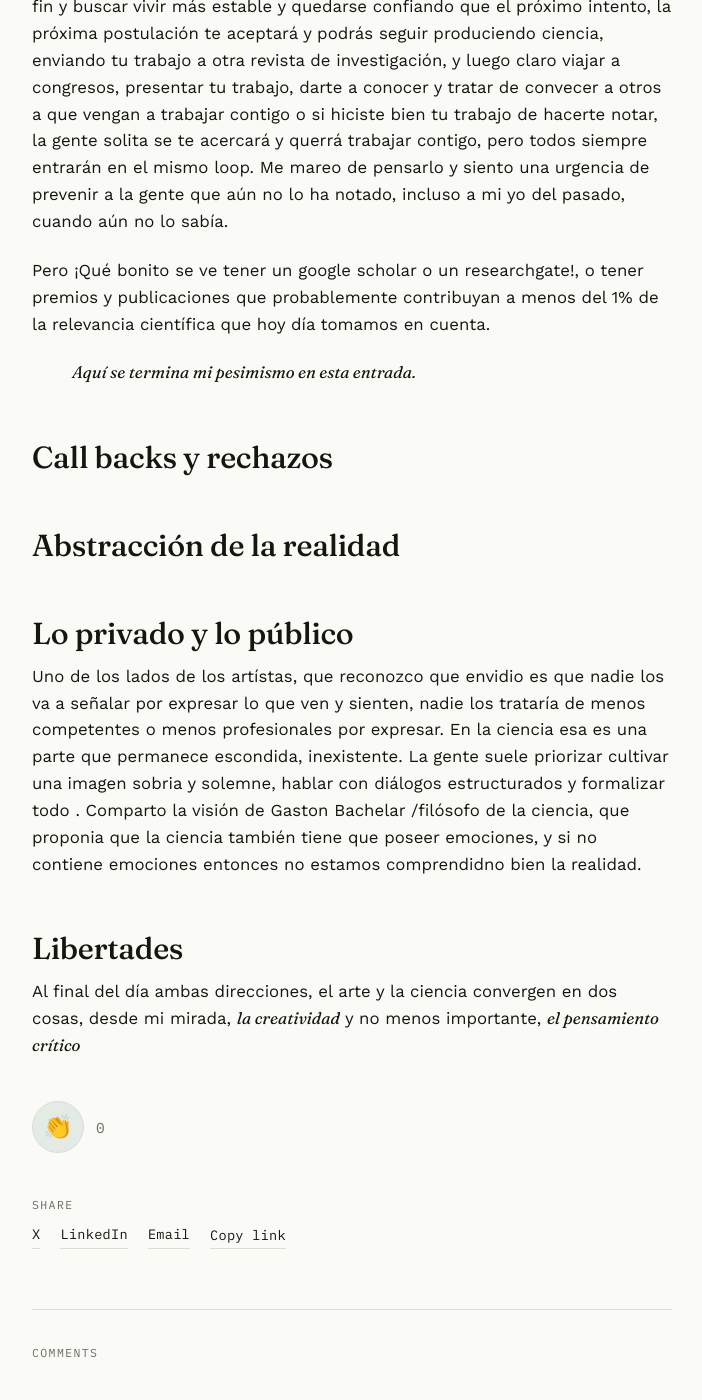
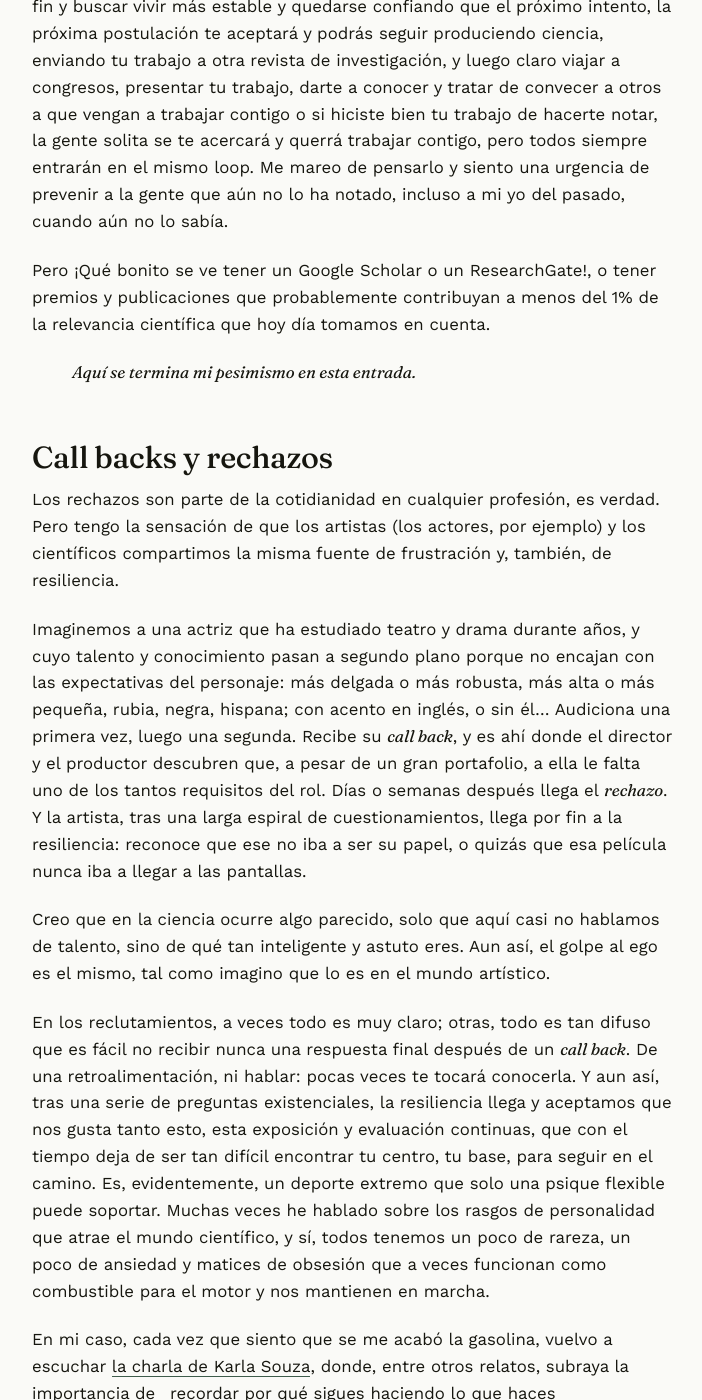
Before and after one commit to AnaAquiles/AnaAquiles.github.io, a Jekyll site: the page built from _posts/2026-09-30-curadores-esp.md, in a window 1280 px wide and 1400 px high, scrolled down 4384 px. Shown: the whole window, without its empty margins (288-990 px from the left). Built offline with Jekyll 4.4.1, drawn with Linux system fonts in a browser that asks for light colours; comment, search, counter and statistics services are not loaded; some of the changed text lies outside the part shown.

Commit message:
curadores post edited

```diff
--- a/_posts/2026-09-30-curadores-esp.md
+++ b/_posts/2026-09-30-curadores-esp.md
@@ -42,13 +42,24 @@ Los científicos, pienso que aceptamos un poco bajo una ignorancia inocente, má
 
 Hay una especie de delirio en el tomar la decisión de salirse de ese loop sin fin y buscar vivir más estable y quedarse confiando que el próximo intento, la próxima postulación te aceptará y podrás seguir produciendo ciencia, enviando tu trabajo a otra revista de investigación, y luego claro viajar a congresos, presentar tu trabajo, darte a conocer y tratar de convecer a otros a que vengan a trabajar contigo o si hiciste bien tu trabajo de hacerte notar, la gente solita se te acercará y querrá trabajar contigo, pero todos siempre entrarán en el mismo loop. Me mareo de pensarlo y siento una urgencia de prevenir a la gente que aún no lo ha notado, incluso a mi yo del pasado, cuando aún no lo sabía.
 
-Pero ¡Qué bonito se ve tener un google scholar o un researchgate!, o tener premios y publicaciones que probablemente contribuyan a menos del 1% de la relevancia científica que hoy día tomamos en cuenta.
+Pero ¡Qué bonito se ve tener un Google Scholar o un ResearchGate!, o tener premios y publicaciones que probablemente contribuyan a menos del 1% de la relevancia científica que hoy día tomamos en cuenta.
 
 >_Aquí se termina mi pesimismo en esta entrada._
 
 
 ## Call backs y rechazos
 
+Los rechazos son parte de la cotidianidad en cualquier profesión, es verdad. Pero tengo la sensación de que los artistas (los actores, por ejemplo) y los científicos compartimos la misma fuente de frustración y, también, de resiliencia.
+
+Imaginemos a una actriz que ha estudiado teatro y drama durante años, y cuyo talento y conocimiento pasan a segundo plano porque no encajan con las expectativas del personaje: más delgada o más robusta, más alta o más pequeña, rubia, negra, hispana; con acento en inglés, o sin él... Audiciona una primera vez, luego una segunda. Recibe su _call back_, y es ahí donde el director y el productor descubren que, a pesar de un gran portafolio, a ella le falta uno de los tantos requisitos del rol. Días o semanas después llega el _rechazo_. Y la artista, tras una larga espiral de cuestionamientos, llega por fin a la resiliencia: reconoce que ese no iba a ser su papel, o quizás que esa película nunca iba a llegar a las pantallas.
+
+Creo que en la ciencia ocurre algo parecido, solo que aquí casi no hablamos de talento, sino de qué tan inteligente y astuto eres. Aun así, el golpe al ego es el mismo, tal como imagino que lo es en el mundo artístico.
+
+En los reclutamientos, a veces todo es muy claro; otras, todo es tan difuso que es fácil no recibir nunca una respuesta final después de un _call back_. De una retroalimentación, ni hablar: pocas veces te tocará conocerla. Y aun así, tras una serie de preguntas existenciales, la resiliencia llega y aceptamos que nos gusta tanto esto, esta exposición y evaluación continuas, que con el tiempo deja de ser tan difícil encontrar tu centro, tu base, para seguir en el camino. Es, evidentemente, un deporte extremo que solo una psique flexible puede soportar. Muchas veces he hablado sobre los rasgos de personalidad que atrae el mundo científico, y sí, todos tenemos un poco de rareza, un poco de ansiedad y matices de obsesión que a veces funcionan como combustible para el motor y nos mantienen en marcha.
+
+En mi caso, cada vez que siento que se me acabó la gasolina, vuelvo a escuchar [la charla de Karla Souza](https://youtu.be/kz6GON4ykNo?si=CHk-vVONyZ1jETOC), donde, entre otros relatos, subraya la importancia de _recordar por qué sigues haciendo lo que haces
+
+>_¿Cuál es la gasolina de tu motor?_
 
 ## Abstracción de la realidad
 
```
